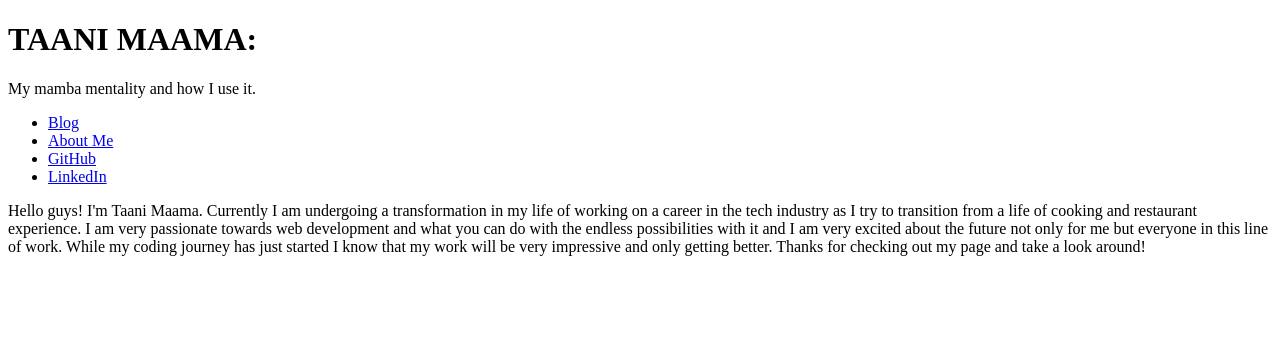
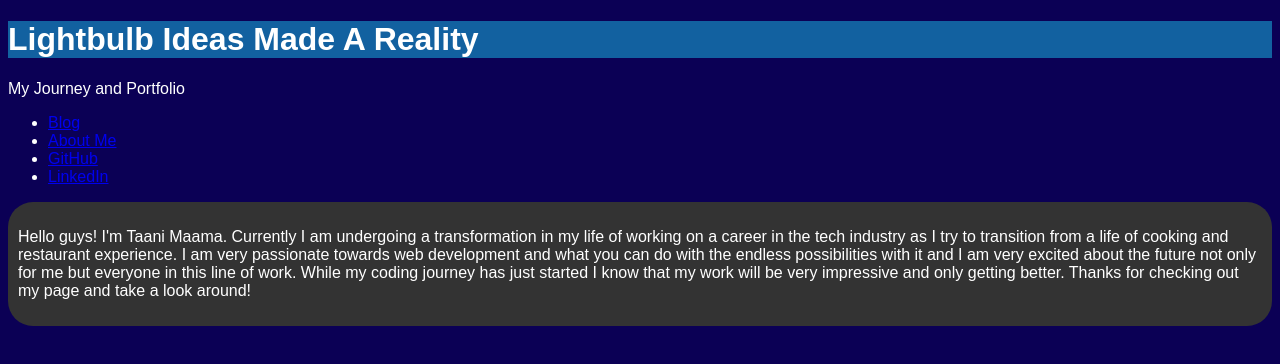
Before and after one commit to TaaniBravo/my-portfolio, a plain HTML site: page index.html in a window 1280 px wide. Drawn offline with Linux system fonts and the light colour scheme.

Commit message:
Adding some colors as well and getting the boxes somewhat situated in how they will need to be going forward. Also added a photo as background incase I want to go that route.
I also switched the classes in the section blocks to IDs and then made a class in the main block so I can make the CSS neat and clean going forward.

```diff
--- a/Assets/style.css
+++ b/Assets/style.css
@@ -1,10 +1,27 @@
-body {
+* {
     box-sizing: border-box;
-    background: midnightblue;
     font-family: Arial, Helvetica, sans-serif;
-    font-size: 18px;
+    height
 }
 
-.aboutme {
+body {
+    background-color: #0B0055;
+    font: 18px;
+    color: white;
+}
 
+h1 {
+    font-weight: bold;
+    background-color: #1261A0;
 }
+
+.containers {
+    display: flex;
+    flex: auto;
+    background-color: #333;
+    color: white;
+    border-radius: 25px;
+    padding: 10px;
+    height: max-content;
+    width: auto;
+}
--- a/index.html
+++ b/index.html
@@ -4,11 +4,13 @@
     <meta charset="UTF-8">
     <meta name="viewport" content="width=device-width, initial-scale=1.0">
     <title>Taani Maama</title>
+
+    <link rel="stylesheet" href="Assets/style.css">
 </head>
 <body>
     <header>
-        <h1>TAANI MAAMA: </h1>
-        <div id="mentalitybox">My mamba mentality and how I use it.</div>
+        <h1>Lightbulb Ideas Made A Reality</h1>
+        <div id="mentalitybox">My Journey and Portfolio</div>
         <nav>
             <ul>
                 <li><a href="#">Blog</a></li>
@@ -19,16 +21,16 @@
         </nav>
     </header>
 
-    <main>
-        <section class="aboutme">
+    <main class="containers">
+        <section ID="aboutme">
             <p>Hello guys! I'm Taani Maama. Currently I am undergoing a transformation in my life of working on a career in the tech industry as I try to transition from a life of cooking and restaurant experience. I am very passionate towards web development and what you can do with the endless possibilities with it and I am very excited about the future not only for me but everyone in this line of work. While my coding journey has just started I know that my work will be very impressive and only getting better. Thanks for checking out my page and take a look around! </p>
         </section>
 
-        <section class="portfolioWork">
+        <section ID="portfolioWork">
 
         </section>
 
-        <section class="ContactMe">
+        <section ID="ContactMe">
 
         </section>
     </main>
```
Also changed, not shown: Assets/mixkit-exhausted-man-in-front-of-a-computer-with-his-head-69-original.png (added).
